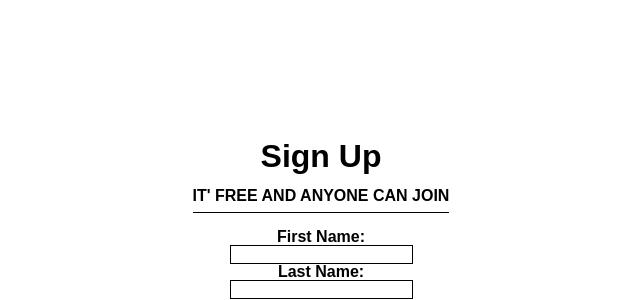
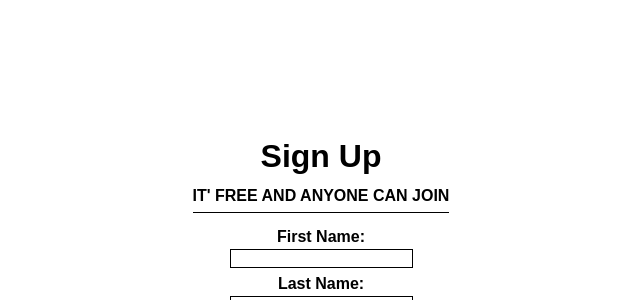
Before and after one commit to danieljoonkimm/Yippido, a React app in the folder client/: page /login in a window 1280 px wide. Shown: the part 500-800 px from the top of the page, without its empty margins (319-959 px from the left). Built offline with nearby package versions, Linux system fonts and the light colour scheme; the HTML template or start-up script is replaced by a standard one.

Commit message:
[edit] fixing styling for register portion need to finish RESTful API calls

```diff
--- a/client/src/components/Register/register.scss
+++ b/client/src/components/Register/register.scss
@@ -35,11 +35,13 @@
         display: flex;
         flex-direction: column;
         align-items: center;
+        padding-bottom: .5em;
       }
 
       input {
         border: 1px solid black;
         width: fit-content;
+        margin-top: .3em;
       }
 
       #register_submit {
```
Also changed, not shown: client/public/dist/bundle.js.
